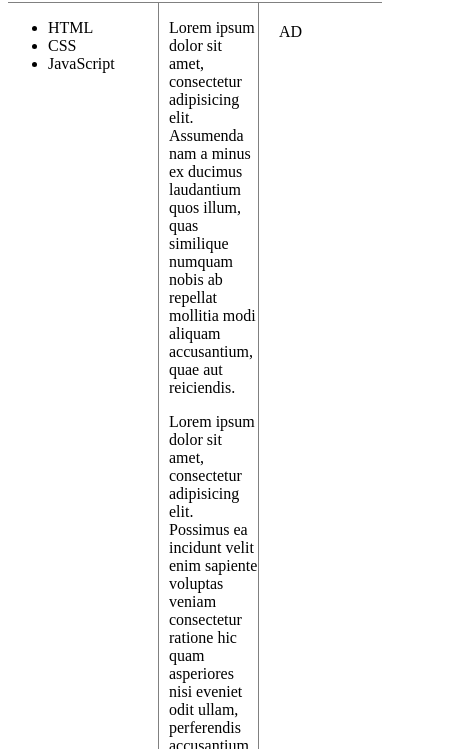
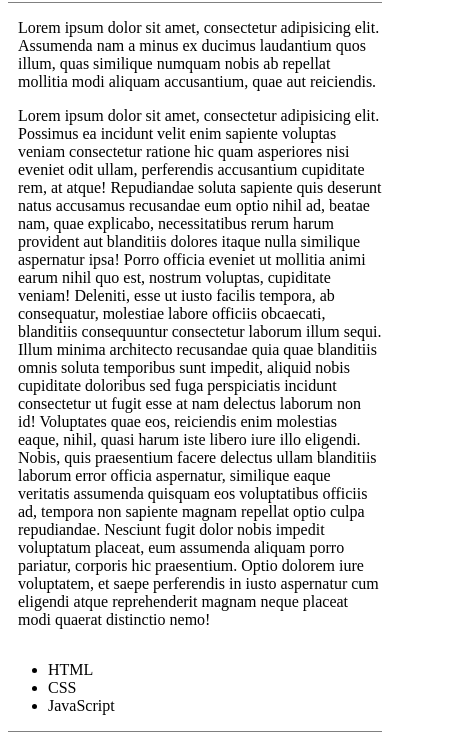
Before and after one commit to shs1212/shs, a plain HTML site: page index.html in a window 390 px wide. Shown: the part 95-844 px from the top of the page, 449 px wide, since content can reach past the window. Drawn offline with Linux system fonts and the light colour scheme.

Commit message:
2index.html

```diff
--- a/index.html
+++ b/index.html
@@ -18,7 +18,8 @@
             text-align: center;
         }
         .content{
-            display: flex
+            display: flex;
+
         }
         .content nav{
             border-right: 1px solid gray;
@@ -26,6 +27,25 @@
         .content aside{
             border-left: 1px solid gray;
             padding: 20px;
+        }
+        @media (max-width:500px){
+            .content{
+                flex-direction: column;
+            }
+            .content nav, .content aside{
+            border: none;
+            flex-basis: auto;
+            }
+            main{
+                order: 0;
+            }
+            nav{
+                order: 1;
+            }
+            aside{
+                order: 2;
+                display: none;
+            }
         }
         nav, aside{
             flex-basis: 150px;
```
